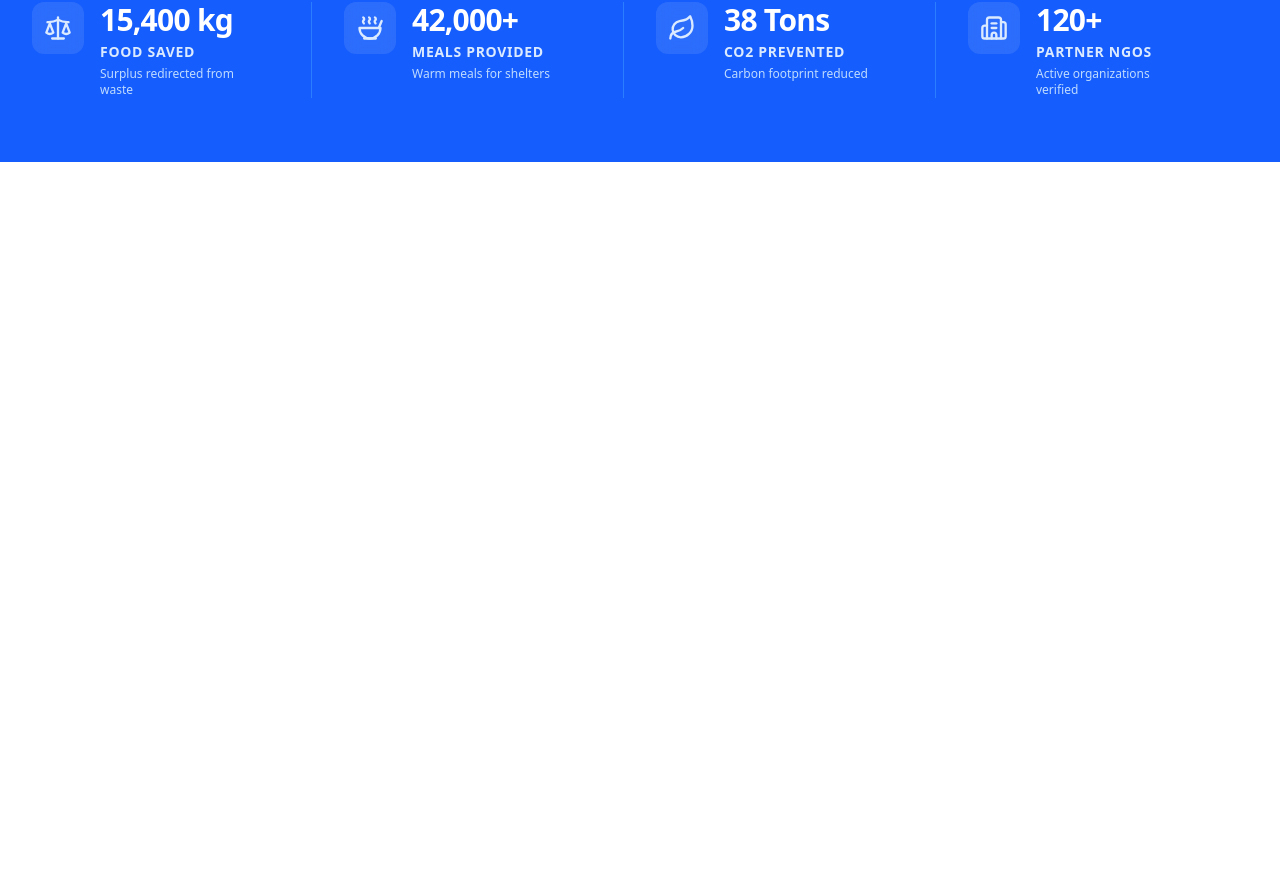
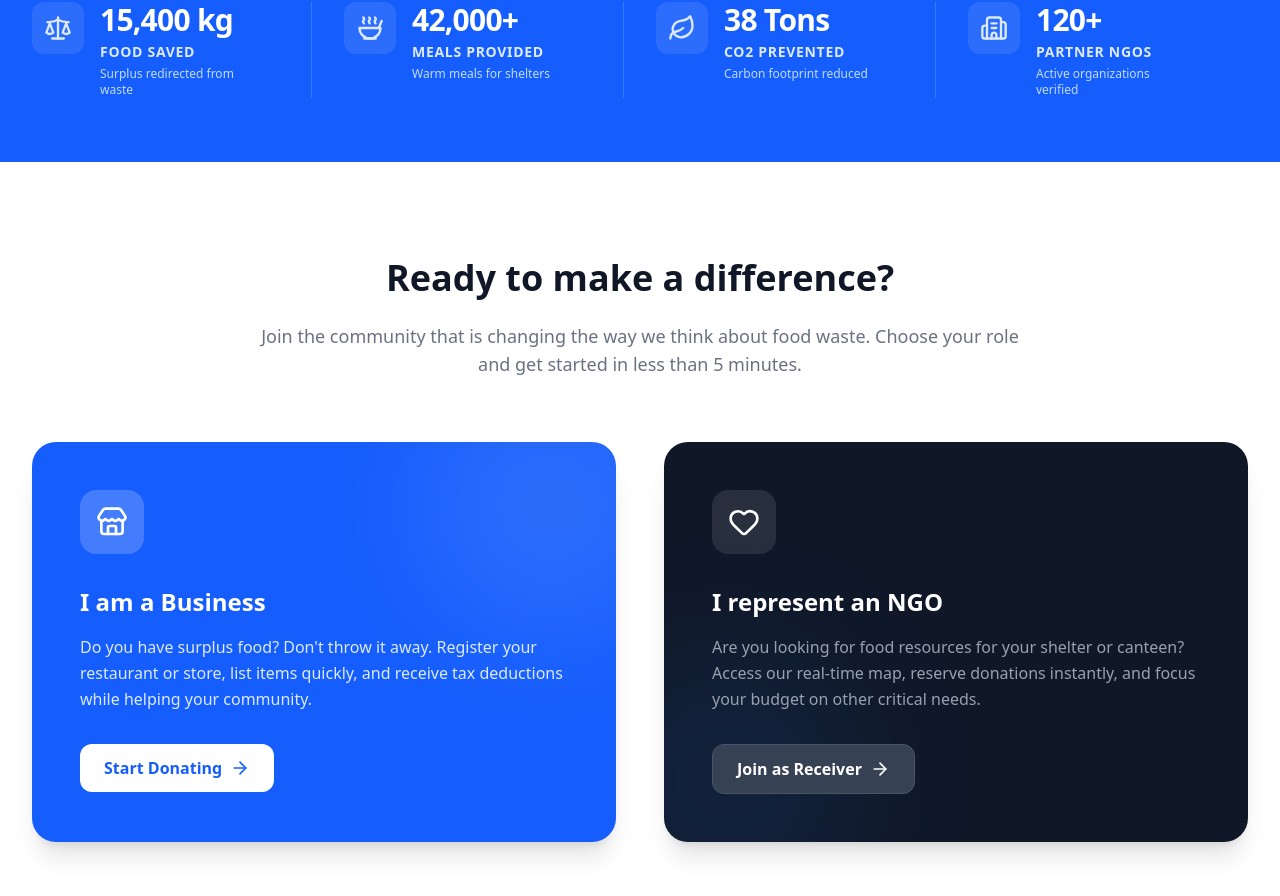
Before and after one commit to LeoMurjinschi/VLM, a React (Vite) app: page / in a window 1280 px wide. Shown: the part 1600-2496 px from the top of the page. Before the commit the page ends 1762 px from the top, so only its background shows below. Built offline with nearby package versions, Linux system fonts and the light colour scheme.

Commit message:
Added CtaSection to LandingPage

```diff
--- /dev/null
+++ b/src/components/public/CtaSection.tsx
@@ -0,0 +1,75 @@
+import { Link } from 'react-router-dom';
+import { ArrowRight, Store, Heart } from 'lucide-react';
+
+const CtaSection = () => {
+  return (
+    <section className="py-24 bg-white">
+      <div className="max-w-7xl mx-auto px-4 sm:px-6 lg:px-8">
+
+        <div className="text-center max-w-3xl mx-auto mb-16">
+          <h2 className="text-3xl md:text-4xl font-black text-gray-900 mb-6">
+            Ready to make a difference?
+          </h2>
+          <p className="text-lg text-gray-500">
+            Join the community that is changing the way we think about food waste.
+            Choose your role and get started in less than 5 minutes.
+          </p>
+        </div>
+
+        <div className="grid grid-cols-1 md:grid-cols-2 gap-8 lg:gap-12">
+
+          <div className="relative group overflow-hidden rounded-3xl bg-blue-600 p-8 lg:p-12 text-white shadow-xl transition-transform hover:-translate-y-1">
+            <div className="relative z-10">
+              <div className="bg-white/20 w-16 h-16 rounded-2xl flex items-center justify-center mb-8 backdrop-blur-sm">
+                <Store size={32} className="text-white" />
+              </div>
+
+              <h3 className="text-2xl font-bold mb-4">I am a Business</h3>
+              <p className="text-blue-100 mb-8 leading-relaxed">
+                Do you have surplus food? Don't throw it away.
+                Register your restaurant or store, list items quickly, and receive tax deductions while helping your community.
+              </p>
+
+              <Link
+                to="/signup?role=donor"
+                className="inline-flex items-center gap-2 bg-white text-blue-600 font-bold px-6 py-3 rounded-xl hover:bg-blue-50 transition-colors"
+              >
+                Start Donating
+                <ArrowRight size={20} />
+              </Link>
+            </div>
+
+            <div className="absolute top-0 right-0 -mr-16 -mt-16 w-64 h-64 bg-white/10 rounded-full blur-3xl"></div>
+          </div>
+
+          <div className="relative group overflow-hidden rounded-3xl bg-gray-900 p-8 lg:p-12 text-white shadow-xl transition-transform hover:-translate-y-1">
+            <div className="relative z-10">
+              <div className="bg-white/10 w-16 h-16 rounded-2xl flex items-center justify-center mb-8 backdrop-blur-sm">
+                <Heart size={32} className="text-white" />
+              </div>
+
+              <h3 className="text-2xl font-bold mb-4">I represent an NGO</h3>
+              <p className="text-gray-400 mb-8 leading-relaxed">
+                 Are you looking for food resources for your shelter or canteen?
+                 Access our real-time map, reserve donations instantly, and focus your budget on other critical needs.
+              </p>
+
+              <Link
+                to="/signup?role=receiver"
+                className="inline-flex items-center gap-2 bg-gray-700 text-white font-bold px-6 py-3 rounded-xl hover:bg-gray-600 transition-colors border border-gray-600"
+              >
+                Join as Receiver
+                <ArrowRight size={20} />
+              </Link>
+            </div>
+
+             <div className="absolute bottom-0 left-0 -ml-16 -mb-16 w-64 h-64 bg-blue-500/10 rounded-full blur-3xl"></div>
+          </div>
+
+        </div>
+      </div>
+    </section>
+  );
+};
+
+export default CtaSection;
--- a/src/pages/public/LandingPage.tsx
+++ b/src/pages/public/LandingPage.tsx
@@ -2,6 +2,7 @@ import Navbar from '../../components/layout/Navbar';
 import Hero from '../../components/public/Hero';
 import HowItWorks from '../../components/public/HowItWorks';
 import StatsSection from '../../components/public/StatsSection';
+import CtaSection from '../../components/public/CtaSection';
 
 const LandingPage = () => {
   return (
@@ -12,6 +13,7 @@ const LandingPage = () => {
         <Hero />
         <HowItWorks />
         <StatsSection />
+        <CtaSection />
       </main>
     </div>
   );
```
